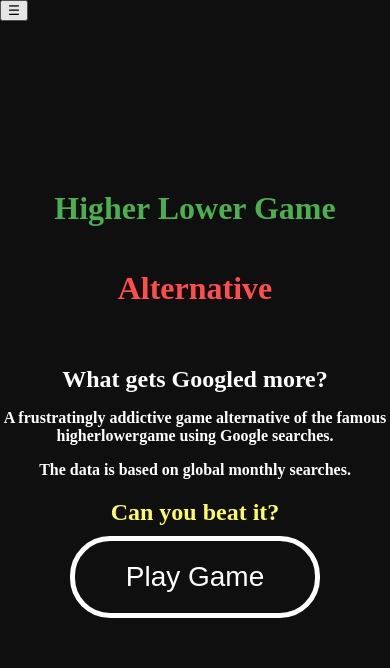
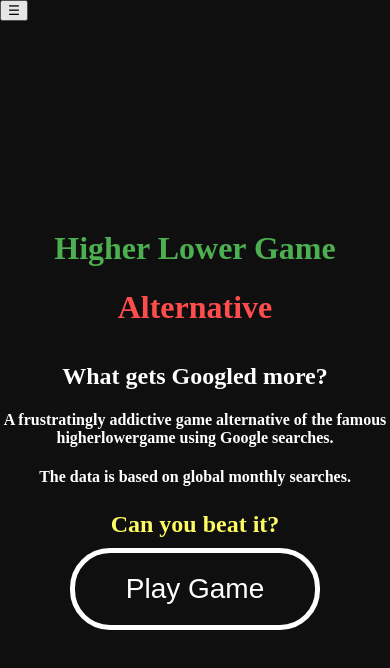
Before and after one commit to LeFizzy/higher-lower-game-alternative, a website: page public/index.html in a window 390 px wide. Drawn offline with Linux system fonts and the light colour scheme.

Commit message:
Fix the broken responsive design.

```diff
--- a/public/res/css/styles.css
+++ b/public/res/css/styles.css
@@ -115,9 +115,12 @@
 	margin:0;
 }
 .splashLabels{
-	top:20%;
-	position:relative;
-	text-align:center;
+	display: flex;
+	height: 100%;
+	flex-direction: column;
+	justify-content: center;
+	align-items: center;
+	text-align: center;
 }
 .stageSplashAlign {
 	background: linear-gradient( rgba(0, 0, 0, 0.7), rgba(0, 0, 0, 0.7) ), url("../images/max_res.jpg") no-repeat center center fixed;
@@ -138,6 +141,7 @@
 .r_gamez {
 	color:#ff4d4d;
 	display:inline-block;
+	margin: 0;
 }
 .playedH2{
 	font-weight:bold;
```
